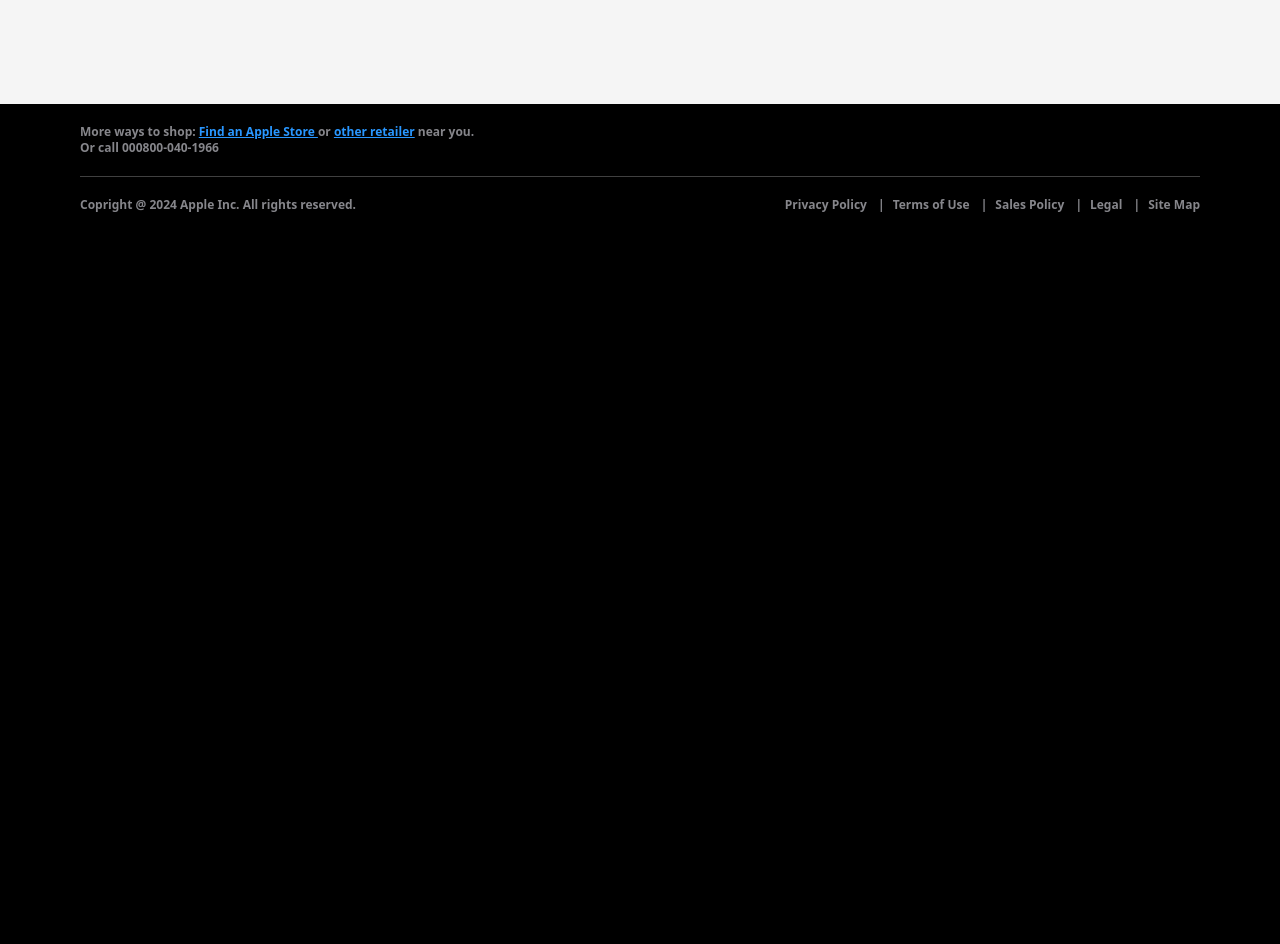
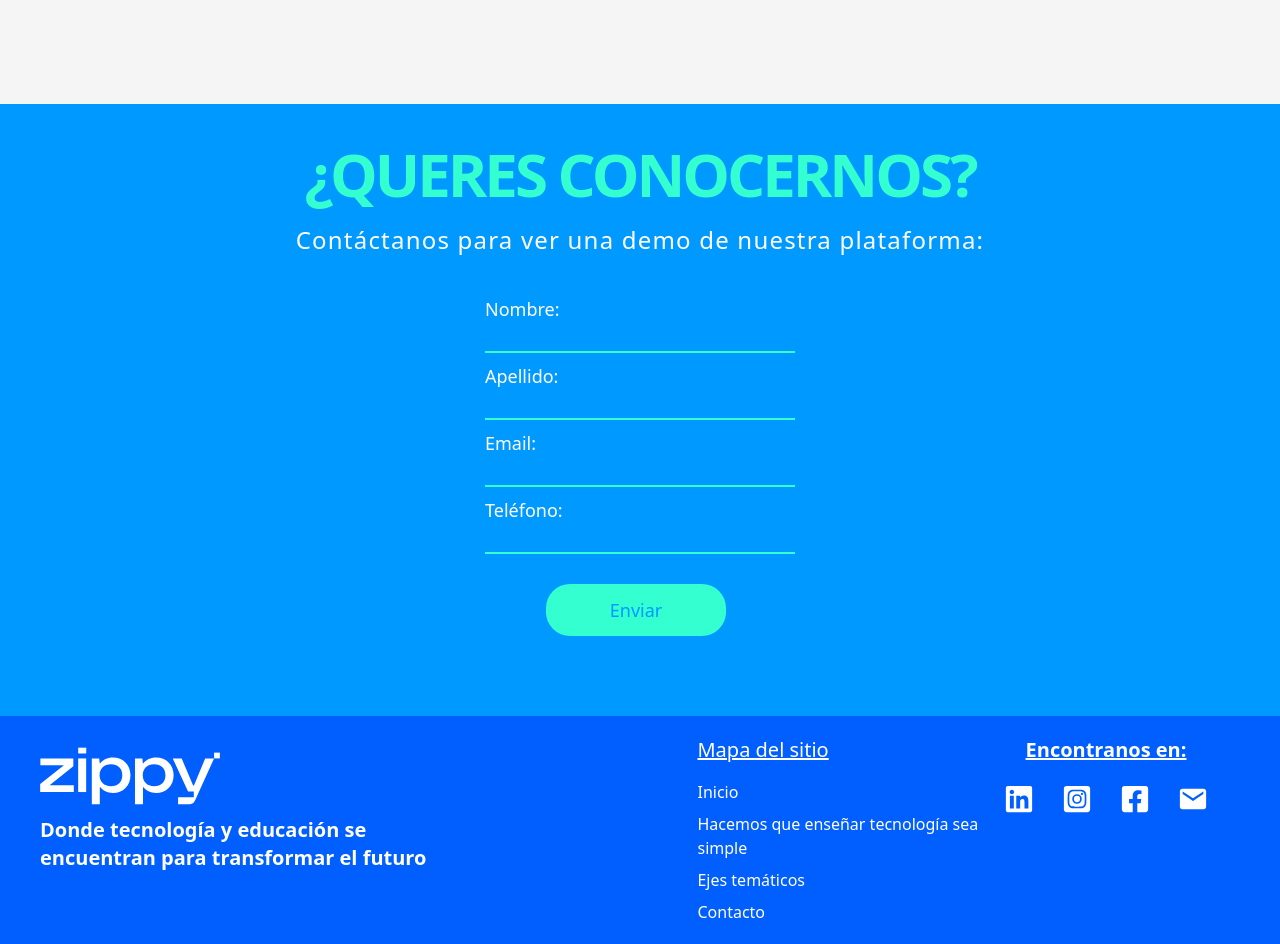
Before and after one commit to Toto20087/zippyIphone, a React (Vite) app: page / in a window 1280 px wide. Shown: the part 4720-5664 px from the top of the page. Before the commit the page ends 4953 px from the top, so only its background shows below. Built offline with nearby package versions, Linux system fonts and the light colour scheme; no server answers.

Commit message:
Pagina sin animaciones terminada
Faltan las animaciones de las respectivas secciones pero viene bastante bien

```diff
--- a/src/App.jsx
+++ b/src/App.jsx
@@ -6,6 +6,7 @@ import * as Sentry from "@sentry/react";
 import Features from "./components/Features";
 import HowItWorks from "./components/HowItWorks";
 import Footer from "./components/Footer";
+import Contact from "./components/Contact";
 
 const App = () => {
   return (
@@ -15,6 +16,7 @@ const App = () => {
       <Highlights />
       <Features />
       <HowItWorks />
+      <Contact />
       <Footer />
     </main>
   )
--- a/src/components/CardHorizontal.jsx
+++ b/src/components/CardHorizontal.jsx
@@ -22,7 +22,7 @@ const CardHorizontal = ({ text  }) => {
 const styles = {
   cardContainer: {
     position: 'relative',
-    width: '673px', // Ajusta el tamaño según necesites
+    width: '600px', // Ajusta el tamaño según necesites
     height: '400px', // Ajusta el tamaño según necesites
     borderRadius: '12px',
     padding: '20px',
--- /dev/null
+++ b/src/components/Contact.jsx
@@ -0,0 +1,116 @@
+import React, { useState } from 'react';
+import ButtonGrande from './ButtonGrande';
+import { heroImg } from '../utils';
+
+const ContactForm = () => {
+  const [formData, setFormData] = useState({
+    nombre: '',
+    apellido: '',
+    email: '',
+    telefono: ''
+  });
+
+  const handleChange = (e) => {
+    const { name, value } = e.target;
+    setFormData(prevState => ({
+      ...prevState,
+      [name]: value
+    }));
+  };
+
+  const handleSubmit = (e) => {
+    e.preventDefault();
+    console.log('Sending data:', formData);
+    // Here you would typically handle the form submission, like sending data to a server
+  };
+
+  return (
+    <div className='bg-[#0099FF] p-5 flex items-center justify-center flex-col pb-20 pt-10 '>
+      <h2 className='text-3xl md:text-6xl font-bold text-center text-[#33FFD1] tracking-tighter pb-5'>¿QUERES CONOCERNOS?</h2>
+      <p className='text-white text-xl md:text-2xl tracking-wider   '>Contáctanos para ver una demo de nuestra plataforma:</p>
+      <form onSubmit={handleSubmit} className='flex items-center justify-center flex-col w-1/4 mt-10'>
+        <div style={styles.inputGroup}>
+          <label style={styles.label}>Nombre:</label>
+          <input
+            type="text"
+            name="nombre"
+            value={formData.nombre}
+            onChange={handleChange}
+            style={styles.input}
+          />
+        </div>
+        <div style={styles.inputGroup}>
+          <label style={styles.label}>Apellido:</label>
+          <input
+            type="text"
+            name="apellido"
+            value={formData.apellido}
+            onChange={handleChange}
+            style={styles.input}
+          />
+        </div>
+        <div style={styles.inputGroup}>
+          <label style={styles.label}>Email:</label>
+          <input
+            type="email"
+            name="email"
+            value={formData.email}
+            onChange={handleChange}
+            style={styles.input}
+          />
+        </div>
+        <div style={styles.inputGroup}>
+          <label style={styles.label}>Teléfono:</label>
+          <input
+            type="text"
+            name="telefono"
+            value={formData.telefono}
+            onChange={handleChange}
+            style={styles.input}
+          />
+        </div>
+        <button type="submit" className='bg-[#33FFD1] cursor-pointer rounded-3xl pt-3 pb-3 pr-16 pl-16 text-lg mr-2 mt-5 text-[#0099FF] transition-colors duration-200 hover:bg-[#BDFF00] '>Enviar</button>
+      </form>
+    </div>
+  );
+};
+
+const styles = {
+    formContainer: {
+      backgroundColor: '#34ace0',
+      padding: '20px',
+      maxWidth: '400px',
+      margin: '0 auto',
+      borderRadius: '8px',
+    },
+    formTitle: {
+      color: '#fff',
+      textAlign: 'center'
+    },
+    formSubtitle: {
+      color: '#fff',
+      textAlign: 'center'
+    },
+    inputGroup: {
+      marginBottom: '10px',
+      width: "100%"
+    },
+    label: {
+      color: '#fff',
+      display: 'block',
+      fontSize: '18px'
+    },
+    input: {
+      width: '100%',
+      height: "auto",
+      padding: '2px',
+      background: 'none',
+      border: 'none',
+      borderBottom: '2px solid #33FFD1',
+      color: '#fff',
+      fontSize: '16px',
+      outline: 'none'
+    },
+  };
+
+export default ContactForm;
--- a/src/components/Features.jsx
+++ b/src/components/Features.jsx
@@ -9,7 +9,7 @@ const Features = () => {
 
   return (
     <section className="h-full common-padding bg-[#0099FF] relative overflow-hidden flex items-center justify-center">
-      <div className="lg:w-[70%] w-full flex items-center justify-center flex-wrap gap-x-10 gap-y-10">
+      <div className="lg:w-[70%] md:w-[70%] w-full flex items-center justify-center flex-wrap gap-x-10 gap-y-10">
         <CardHorizontal
         text="Desarrolla Competencias Clave en niños, niñas y jóvenes"
         />
--- a/src/components/Footer.jsx
+++ b/src/components/Footer.jsx
@@ -1,40 +1,45 @@
 import React from 'react'
-import { footerLinks } from '../constants'
+import { FaLinkedin,FaInstagramSquare,FaFacebookSquare } from "react-icons/fa"
+import { IoMdMail } from "react-icons/io";
 
 const Footer = () => {
   return (
-    <footer className="py-5 sm:px-10 px-5">
-      <div className="screen-max-width">
+    <footer className="py-5 sm:px-10 px-5 bg-[#015EFF] ">
+      <div className="w-full flex items-start justify-between">
         <div>
-          <p className="font-semibold text-gray text-xs">
-            More ways to shop: {' '}
-            <span className="underline text-blue">
-            Find an Apple Store {' '}
-            </span>
-            or {' '}
-            <span className="underline text-blue">
-            other retailer
-            </span>{' '}
-            near you.
-          </p>
-          <p className="font-semibold text-gray text-xs">
-            Or call 000800-040-1966
+          <svg width="180" height="80" viewBox="0 0 947 298" fill="none" xmlns="http://www.w3.org/2000/svg">
+              <path d="M0.947266 233.437V191.703L125.806 91.9588L2.00993 92.6615V56.5841H175.322V98.3228L50.4633 198.068L177.802 197.364V233.437H0.947266Z" fill='#FFFFFF'/>
+              <path d="M200.793 56.5841H242.881V233.444H200.793V56.5841Z" fill='#FFFFFF'/>
+              <path d="M373.041 202.312C410.891 202.312 432.823 180.74 432.823 145.011C432.823 109.287 410.536 87.7135 373.041 87.7135C336.26 87.7135 313.62 111.412 313.62 145.011C313.62 178.615 336.26 202.312 373.041 202.312ZM272.588 297.109V56.5841H311.5L313.973 81.6975H317.156C330.599 64.0162 353.588 51.6361 383.656 51.6361C436.713 51.6361 475.973 89.8335 475.973 145.011C475.973 200.193 436.713 238.391 383.656 238.391C353.588 238.391 330.953 226.011 317.864 208.328H314.683V297.109H272.588Z" fill='#FFFFFF'/>
+              <path d="M600.125 202.312C637.973 202.312 659.901 180.74 659.901 145.011C659.901 109.287 637.62 87.7135 600.125 87.7135C563.339 87.7135 540.702 111.412 540.702 145.011C540.702 178.615 563.339 202.312 600.125 202.312ZM499.672 297.109V56.5841H538.584L541.057 81.6975H544.24C557.682 64.0162 580.672 51.6361 610.74 51.6361C663.792 51.6361 703.057 89.8335 703.057 145.011C703.057 200.193 663.792 238.391 610.74 238.391C580.672 238.391 558.036 226.011 544.948 208.328H541.765V297.109H499.672Z" fill='#FFFFFF'/>
+              <path d="M868.949 56.5841L809.881 198.421H805.637L745.506 56.5841H698.465L778.918 230.729H809.115V261.136H726.407V297.109H779.813C802.099 297.109 809.173 291.803 818.017 271.995L915.641 56.5841H868.949Z" fill='#FFFFFF'/>
+              <path d="M915.922 26.0161H946.334V56.4228H915.922V26.0161Z" fill='#FFFFFF'/>
+              <path d="M200.918 0.0574951H243.194V30.4641H200.918V0.0574951Z" fill="#FFFFFF"/>
+          </svg>
+          <p className="font-semibold text-white text-xl w-2/3">
+            Donde tecnología y educación se encuentran para transformar el futuro
           </p>
         </div>
 
-        <div className="bg-neutral-700 my-5 h-[1px] w-full" />
+        <div className='flex items-start justify-center flex-col gap-y-4'>
+          <p className='text-xl underline'>
+            Mapa del sitio
+          </p>
+          <div className='flex items-start justify-center flex-col gap-y-2'>
+            <a href="/" className='hover:text-white/80 transition-all'>Inicio</a>
+            <a href="" className='hover:text-white/80 transition-all'>Hacemos que enseñar tecnología sea simple</a>
+            <a href="" className='hover:text-white/80 transition-all'>Ejes temáticos</a>
+            <a href="" className='hover:text-white/80 transition-all'>Contacto</a>
+          </div>
+        </div>
 
-        <div className="flex md:flex-row flex-col md:items-center justify-between">
-          <p className="font-semibold text-gray text-xs">Copright @ 2024 Apple Inc. All rights reserved.</p>
-          <div className="flex">
-            {footerLinks.map((link, i) => (
-              <p key={link} className="font-semibold text-gray text-xs">
-                {link}{' '}
-                {i !== footerLinks.length - 1 && (
-                  <span className="mx-2"> | </span>
-                )}
-              </p>
-            ))}
+        <div className="flex flex-col md:items-center justify-between gap-y-5 mr-8">
+          <p className="font-semibold text-white text-xl underline">Encontranos en:</p>
+          <div className="flex items-center justify-center gap-x-7">
+              <FaLinkedin size={30} className="cursor-pointer hover:text-white/80 transition-all" />
+              <FaInstagramSquare size={30} className="cursor-pointer hover:text-white/80 transition-all" />
+              <FaFacebookSquare size={30} className="cursor-pointer hover:text-white/80 transition-all" />
+              <IoMdMail size={30} className="cursor-pointer hover:text-white/80 transition-all" />
           </div>
         </div>
       </div>
--- a/src/components/Navbar.jsx
+++ b/src/components/Navbar.jsx
@@ -5,7 +5,7 @@ import ButtonP from "./ButtonPropio"
 const Navbar = () => {
   return (
     <header className="w-full py-5 sm:px-10 px-5 flex justify-between items-center bg-[#0099FF] ">
-        <nav className="flex w-full w-full justify-between">
+        <nav className="flex w-full justify-between">
             <img src="/logo.svg" alt="Zippy" width={80} height={80} />
             <div className="flex items-baseline gap-7 max-sm:justify-end max-sm:flex-1">
                 <ButtonP
```
